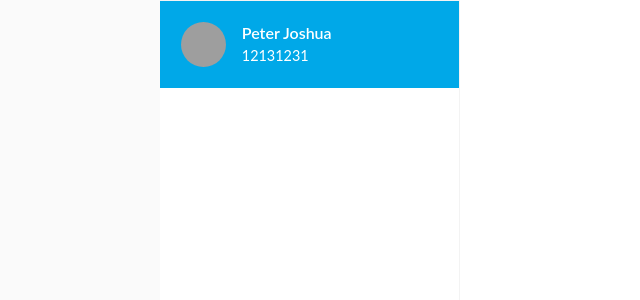
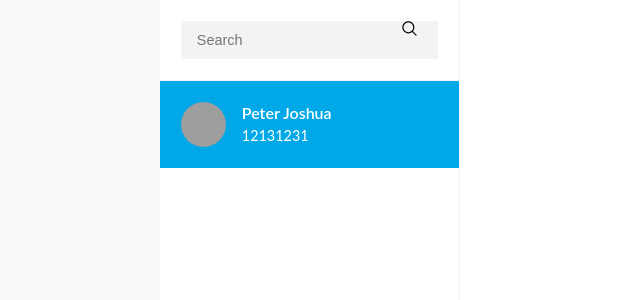
Before and after one commit to dimalakh/contacts-book, a React app: page / in a window 1280 px wide. Shown: the top 300 px of the page, without its empty margins (0-640 px from the left). Built offline with nearby package versions, Linux system fonts and the light colour scheme; grey boxes are pictures that could not be loaded.

Commit message:
Implemented ContactSearch component, styled, added Icons component

```diff
--- a/src/App.tsx
+++ b/src/App.tsx
@@ -1,5 +1,5 @@
 import * as React from 'react'
-import { ContactsList } from './components'
+import { ContactsList, Search } from './components'
 
 const ContactsListProps = {
   activeId: 1,
@@ -16,9 +16,13 @@ const ContactsListProps = {
   fetchContacts: () => { return },
   setActive: () => { return }
 }
+const SearchProps = {
+  setQuery: () => { return }
+}
 const App: React.StatelessComponent = () => (
   <div className='container'>
     <aside>
+      <Search {...SearchProps} />
       <ContactsList {...ContactsListProps} />
     </aside>
   </div>
--- /dev/null
+++ b/src/components/icons.tsx
@@ -0,0 +1,23 @@
+import * as React from 'react'
+
+interface IProps {
+  color?: string,
+  size?: number
+}
+
+/* tslint:disable */
+export const CancelIcon: React.StatelessComponent <IProps> = ({ color = '#000', size = 0.9 }) => <svg width={size * 15} height={size * 15} viewBox="0 0 15 15" fill="none" xmlns="http://www.w3.org/2000/svg">
+  <path fill={color} d="M15 0.681731L14.3183 0L7.5 6.81827L0.681731 0L0 0.681731L6.81827 7.5L0 14.3183L0.681731 15L7.5 8.18173L14.3183 15L15 14.3183L8.18173 7.5L15 0.681731Z"/>
+</svg>
+
+export const SearchIcon: React.StatelessComponent <IProps> = ({ color = '#000', size = 1 }) => <svg width={size * 15} height={size * 15} viewBox='0 0 25 25' fill='none' xmlns='http://www.w3.org/2000/svg'>
+  <path fill={color} d='M24.1699 22.7637L18.418 17.0117C19.8438 15.2734 20.7031 13.0469 20.7031 10.6201C20.7031 5.05371 16.1865 0.537109 10.6201 0.537109C5.04883 0.537109 0.537109 5.05371 0.537109 10.6201C0.537109 16.1865 5.04883 20.7031 10.6201 20.7031C13.0469 20.7031 15.2686 19.8486 17.0068 18.4229L22.7588 24.1699C23.1494 24.5605 23.7793 24.5605 24.1699 24.1699C24.5605 23.7842 24.5605 23.1494 24.1699 22.7637ZM10.6201 18.6963C6.16211 18.6963 2.53906 15.0732 2.53906 10.6201C2.53906 6.16699 6.16211 2.53906 10.6201 2.53906C15.0732 2.53906 18.7012 6.16699 18.7012 10.6201C18.7012 15.0732 15.0732 18.6963 10.6201 18.6963Z' />
+</svg>
+
+export const AcceptIcon: React.StatelessComponent <IProps> = ({ color = '#000', size = 1 }) => <svg xmlns='http://www.w3.org/2000/svg' width={size * 20} height={size * 20} viewBox='0 0 20 20'>
+  <g fill='none' fillRule='evenodd' transform='translate(1 1)'>
+    <circle cx='9' cy='9' r='8' fill='none' opacity='.2' />
+    <path fill={color} fillRule='nonzero' d='M8.992.667C4.392.667.667 4.4.667 9s3.725 8.333 8.325 8.333c4.608 0 8.341-3.733 8.341-8.333S13.6.667 8.992.667zm.008 15A6.665 6.665 0 0 1 2.333 9 6.665 6.665 0 0 1 9 2.333 6.665 6.665 0 0 1 15.667 9 6.665 6.665 0 0 1 9 15.667z' />
+    <path fill={color} fillRule='nonzero' d='M12 6l-4 4-2-2-1 1 3 3 5-5z' />
+  </g>
+</svg>
--- a/src/components/index.ts
+++ b/src/components/index.ts
@@ -1 +1,2 @@
 export { default as ContactsList } from './contactsList'
+export { default as Search } from './search'
--- /dev/null
+++ b/src/components/search/index.tsx
@@ -0,0 +1,65 @@
+import './styles.sass'
+
+import * as React from 'react'
+
+import { SearchIcon, CancelIcon } from '../icons'
+
+interface IProps {
+  setQuery(query: string): void
+}
+
+interface IState {
+  value: string
+}
+
+class Search extends React.Component <IProps, IState> {
+  constructor(props: any) {
+    super(props)
+    this.state = {
+      value: ''
+    }
+  }
+
+  public onChange = (e: any) => {
+    this.setState({ value: e.target.value })
+    this.props.setQuery(e.target.value)
+  }
+
+  public resetValue = (): void => {
+    this.setState({ value: '' })
+    this.props.setQuery('')
+  }
+
+  public render() {
+    const renderInputButton = () => {
+      if (!this.state.value) {
+        return (
+          <button>
+            <SearchIcon />
+          </button>
+         )
+      }
+      return (
+        <button onClick={this.resetValue}>
+          <CancelIcon />
+        </button>
+     )
+    }
+
+    return (
+      <div className='search'>
+        <div className='search-input-wrapper'>
+          <input
+            className='search-input'
+            onChange={this.onChange}
+            placeholder='Search'
+            value={this.state.value}
+          />
+          {renderInputButton()}
+        </div>
+      </div>
+    )
+  }
+}
+
+export default Search
--- /dev/null
+++ b/src/components/search/styles.sass
@@ -0,0 +1,21 @@
+@import '../../styles/vars'
+
+.search
+  padding: 1.3rem
+
+  .search-input-wrapper
+    display: flex
+    width: 100%
+
+  .search-input
+    flex: 1
+    background-color: $secondary-color
+    padding: .7rem 1rem
+    font-size: .9rem
+
+  button
+    display: flex
+    justify-content: center
+    padding: 0 1.3rem 0 0
+    background-color: $secondary-color
+    cursor: pointer
```
